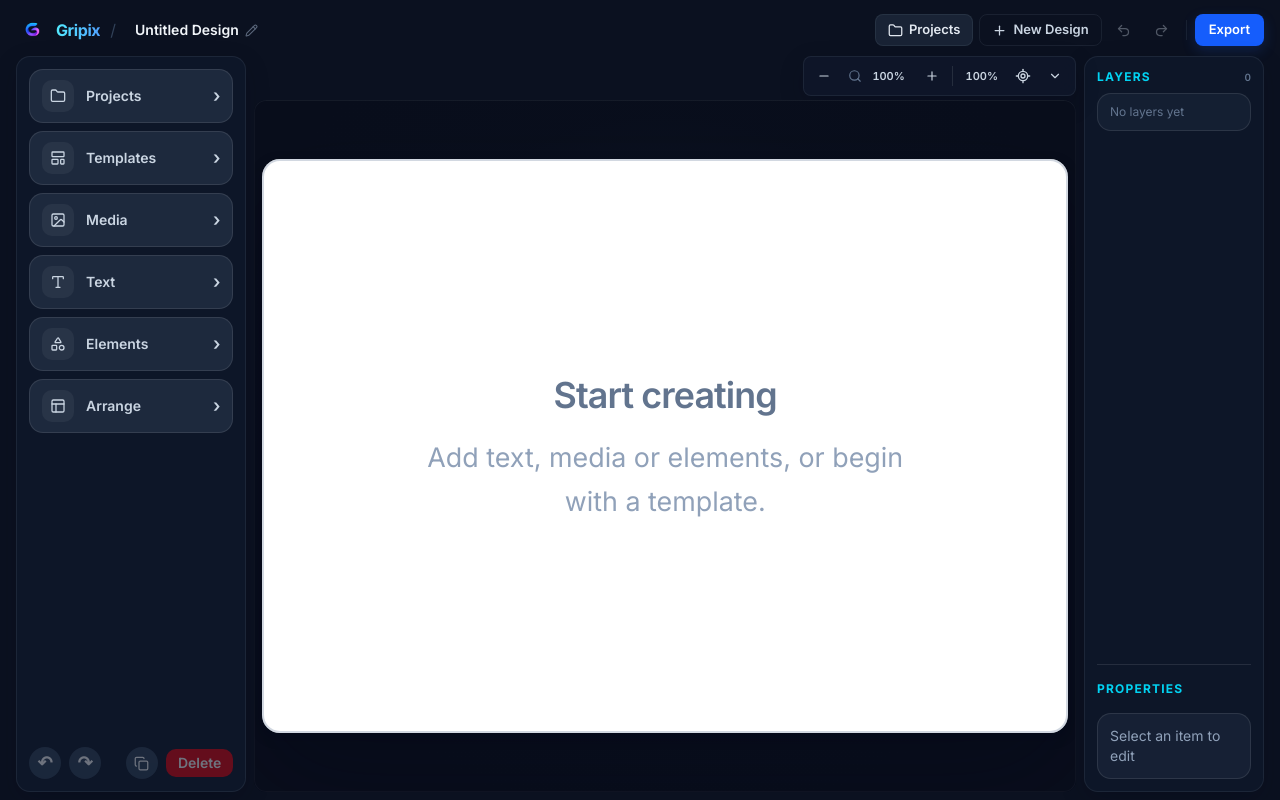
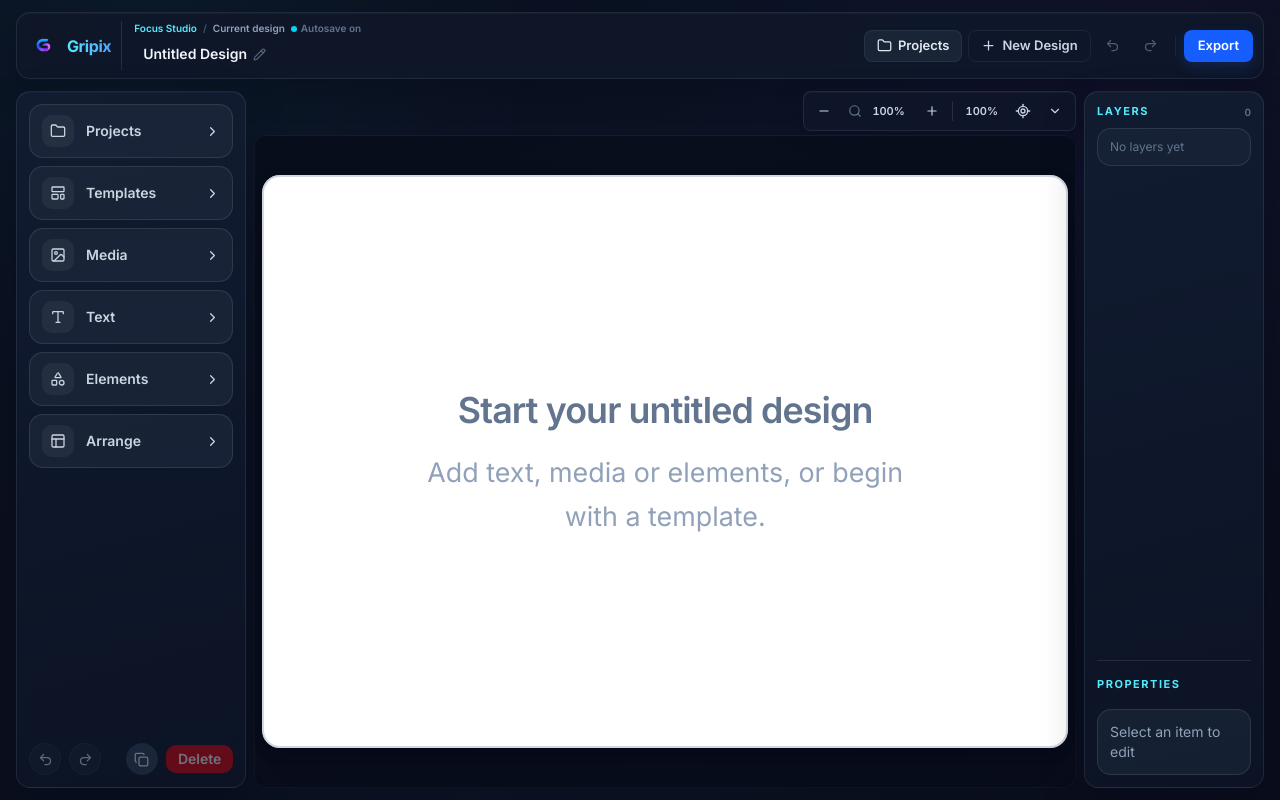
Before and after one commit to Stewey95/yourdesign, a Next.js app: page /create in a window 1280 px wide. Built offline with nearby package versions, Linux system fonts and the light colour scheme; a web font is replaced by a local one.

Commit message:
feat: refine editor as Focus Studio

```diff
--- a/app/globals.css
+++ b/app/globals.css
@@ -195,6 +195,12 @@
   --editor-control-standard: 32px;
   --editor-motion-fast: 140ms;
   --editor-motion-standard: 180ms;
+  --editor-shadow-panel:
+    0 1px 0 rgb(255 255 255 / 0.025) inset,
+    0 18px 44px rgb(2 6 23 / 0.24);
+  --editor-shadow-floating:
+    0 1px 0 rgb(255 255 255 / 0.035) inset,
+    0 12px 32px rgb(2 6 23 / 0.28);
   --background: oklch(1 0 0);
   --foreground: oklch(0.145 0 0);
   --card: oklch(1 0 0);
@@ -521,11 +527,43 @@
     box-shadow: var(--studio-shadow-dialog);
   }
 
+  .editor-focus-shell {
+    position: relative;
+    isolation: isolate;
+    background:
+      radial-gradient(circle at 12% 4%, rgb(6 182 212 / 0.055), transparent 24rem),
+      radial-gradient(circle at 88% 8%, rgb(124 58 237 / 0.055), transparent 28rem),
+      linear-gradient(155deg, var(--editor-shell), var(--editor-workspace));
+  }
+
+  .editor-focus-shell::before {
+    position: absolute;
+    z-index: -1;
+    inset: 0;
+    background: linear-gradient(115deg, transparent 20%, rgb(37 99 235 / 0.025) 52%, transparent 78%);
+    content: "";
+    pointer-events: none;
+  }
+
+  .editor-floating-panel {
+    border: 1px solid rgb(148 163 184 / 0.14);
+    background: linear-gradient(165deg, rgb(18 29 50 / 0.96), rgb(12 20 37 / 0.94));
+    box-shadow: var(--editor-shadow-panel);
+    backdrop-filter: blur(18px);
+  }
+
+  .editor-floating-toolbar {
+    border: 1px solid rgb(148 163 184 / 0.14);
+    background: rgb(15 23 42 / 0.88);
+    box-shadow: var(--editor-shadow-floating);
+    backdrop-filter: blur(16px);
+  }
+
   .editor-toolbar-surface {
-    border: 1px solid var(--editor-border-subtle);
+    border: 1px solid rgb(148 163 184 / 0.14);
     border-radius: var(--editor-radius-control);
     background: rgb(15 23 42 / 0.9);
-    box-shadow: 0 8px 24px rgb(2 6 23 / 0.2);
+    box-shadow: var(--editor-shadow-floating);
     backdrop-filter: blur(14px);
   }
 
@@ -581,6 +619,32 @@
     outline: 2px solid var(--editor-border-focus);
     outline-offset: 2px;
   }
+
+  .editor-panel-control {
+    border: 1px solid var(--editor-border-subtle);
+    background: rgb(30 41 59 / 0.72);
+    color: rgb(226 232 240);
+    transition:
+      background-color var(--editor-motion-fast) ease,
+      border-color var(--editor-motion-fast) ease,
+      color var(--editor-motion-fast) ease,
+      transform var(--editor-motion-fast) ease;
+  }
+
+  .editor-panel-control:hover:not(:disabled) {
+    border-color: rgb(148 163 184 / 0.22);
+    background: var(--editor-hover);
+    color: white;
+  }
+
+  .editor-panel-control:active:not(:disabled) {
+    transform: translateY(1px);
+  }
+
+  .editor-panel-control:focus-visible {
+    outline: 2px solid var(--editor-border-focus);
+    outline-offset: 2px;
+  }
 }
 
 @keyframes studio-skeleton-shimmer {
@@ -611,7 +675,8 @@
   .editor-motion,
   .editor-motion *,
   .editor-toolbar-control,
-  .editor-document-action {
+  .editor-document-action,
+  .editor-panel-control {
     animation-duration: 0.01ms !important;
     animation-iteration-count: 1 !important;
     transition-duration: 0.01ms !important;
--- a/components/EditorPreview.tsx
+++ b/components/EditorPreview.tsx
@@ -173,6 +173,8 @@ export default function EditorPreview({
   const [draftReady, setDraftReady] = useState(false);
   const [activeProject, setActiveProject] = useState<ProjectRecord | null>(null);
   const [projectTitle, setProjectTitle] = useState<string>("Untitled Design");
+  const [productName, setProductName] = useState<string | null>(null);
+  const [productAssetName, setProductAssetName] = useState<string | null>(null);
   const [canvasPresetFitRequest, setCanvasPresetFitRequest] =
     useState(0);
   const [activeToolbarPanel, setActiveToolbarPanel] = useState<ToolbarPanel>(null);
@@ -335,9 +337,15 @@ export default function EditorPreview({
 
         if (productId && productAssetId) {
           const product = await getProduct(productId);
-          requestedProjectId =
-            product?.assets.find((asset) => asset.id === productAssetId)
-              ?.projectId ?? null;
+          const productAsset = product?.assets.find(
+            (asset) => asset.id === productAssetId
+          );
+          requestedProjectId = productAsset?.projectId ?? null;
+
+          if (!cancelled && product) {
+            setProductName(product.name);
+            setProductAssetName(productAsset?.name ?? null);
+          }
         }
 
         const activeId = requestedProjectId ?? getActiveProjectId();
@@ -2491,13 +2499,16 @@ if (direction === "back") {
         ref={editorShellRef}
         className={
           fullScreen
-            ? "w-full max-w-full overflow-hidden bg-[var(--editor-shell)] pb-[max(0.5rem,env(safe-area-inset-bottom))] pl-[max(0.5rem,env(safe-area-inset-left))] pr-[max(0.5rem,env(safe-area-inset-right))] pt-[max(0.5rem,env(safe-area-inset-top))] md:flex md:h-full md:min-h-0 md:flex-col md:px-4 md:pb-2 md:pt-3"
-            : "mx-auto mt-8 w-full max-w-[1600px] overflow-hidden rounded-xl border border-[var(--editor-border-subtle)] bg-[var(--editor-shell)] p-2 shadow-[0_16px_48px_rgb(2_6_23/0.24)] md:mt-2 md:flex md:flex-col md:px-4 md:pb-2 md:pt-3"
+            ? "editor-focus-shell w-full max-w-full overflow-hidden pb-[max(0.5rem,env(safe-area-inset-bottom))] pl-[max(0.5rem,env(safe-area-inset-left))] pr-[max(0.5rem,env(safe-area-inset-right))] pt-[max(0.5rem,env(safe-area-inset-top))] md:flex md:h-full md:min-h-0 md:flex-col md:px-4 md:pb-3 md:pt-3"
+            : "editor-focus-shell mx-auto mt-8 w-full max-w-[1600px] overflow-hidden rounded-xl border border-[var(--editor-border-subtle)] p-2 shadow-[0_16px_48px_rgb(2_6_23/0.24)] md:mt-2 md:flex md:flex-col md:px-4 md:pb-3 md:pt-3"
         }
         style={{ height: fullScreen ? undefined : desktopEditorHeight }}
       >
       <EditorHeader
         projectTitle={projectTitle}
+        productName={productName}
+        productAssetName={productAssetName}
+        saveStatus={draftSaveError ? "Save issue" : draftReady ? "Autosave on" : "Opening draft"}
         productStudioHref={
           productId
             ? `/studio/${encodeURIComponent(productId)}${
@@ -2602,6 +2613,9 @@ if (direction === "back") {
           onViewportChange={setEditorViewport}
           canvasSize={canvasSize}
           canvasPresetFitRequest={canvasPresetFitRequest}
+          emptyCanvasTitle={`Start your ${(
+            productAssetName ?? projectTitle ?? "design"
+          ).toLocaleLowerCase()}`}
           toolbar={selectedItem && !selectedItem.locked ? (
             <LayerToolbar
               itemId={selectedItem.id}
--- a/components/editor/EditorCanvas.tsx
+++ b/components/editor/EditorCanvas.tsx
@@ -41,6 +41,7 @@ type EditorCanvasProps = {
   onViewportChange: Dispatch<SetStateAction<EditorViewport>>;
   canvasSize: Size;
   canvasPresetFitRequest: number;
+  emptyCanvasTitle: string;
   items: DesignItem[];
   selectedItemId: string | null;
   editingItemId: string | null;
@@ -122,6 +123,7 @@ export default function EditorCanvas({
   onViewportChange,
   canvasSize,
   canvasPresetFitRequest,
+  emptyCanvasTitle,
   items,
   selectedItemId,
   editingItemId,
@@ -1400,7 +1402,7 @@ export default function EditorCanvas({
               >
                 <div className="max-w-56">
                   <p className="text-sm font-semibold tracking-tight text-slate-500 md:text-base">
-                    Start creating
+                    {emptyCanvasTitle}
                   </p>
                   <p className="mt-1.5 text-[11px] leading-relaxed text-slate-400 md:text-xs">
                     Add text, media or elements, or begin with a template.
--- a/components/editor/EditorHeader.tsx
+++ b/components/editor/EditorHeader.tsx
@@ -14,6 +14,9 @@ import {
 
 type EditorHeaderProps = {
   projectTitle: string;
+  productName: string | null;
+  productAssetName: string | null;
+  saveStatus: string;
   productStudioHref?: string;
   onTitleChange: (newTitle: string) => void;
   onOpenProjects: () => void;
@@ -27,6 +30,9 @@ type EditorHeaderProps = {
 
 export default function EditorHeader({
   projectTitle,
+  productName,
+  productAssetName,
+  saveStatus,
   productStudioHref,
   onTitleChange,
   onOpenProjects,
@@ -55,7 +61,7 @@ export default function EditorHeader({
   return (
     <div
       data-editor-retain-selection
-      className="editor-motion mb-4 flex min-w-0 flex-wrap items-center justify-between gap-2 md:mb-2 md:min-h-9 md:flex-nowrap"
+      className="editor-motion editor-floating-toolbar mb-4 flex min-w-0 flex-wrap items-center justify-between gap-2 rounded-xl px-2 py-2 md:mb-3 md:min-h-12 md:flex-nowrap md:px-2.5"
     >
       {/* Brand Logo & Title */}
       <div className="flex min-w-0 items-center gap-2.5">
@@ -80,11 +86,22 @@ export default function EditorHeader({
           </span>
         </Link>
 
-        {/* Separator */}
-        <span className="hidden text-slate-700 sm:inline">/</span>
-
         {/* Dynamic Project Title Inline Input */}
-        <div className="flex items-center gap-1.5">
+        <div className="min-w-0 border-l border-white/10 pl-2.5 sm:pl-3">
+          <div className="mb-0.5 flex min-w-0 items-center gap-1.5 text-[10px] font-semibold text-slate-400">
+            <span className="max-w-[100px] truncate text-cyan-300 sm:max-w-[180px]">
+              {productName ?? "Focus Studio"}
+            </span>
+            <span aria-hidden="true" className="text-slate-600">/</span>
+            <span className="max-w-[90px] truncate sm:max-w-[150px]">
+              {productAssetName ?? "Current design"}
+            </span>
+            <span className="hidden items-center gap-1 text-slate-500 sm:inline-flex">
+              <span className="h-1.5 w-1.5 rounded-full bg-cyan-400" aria-hidden="true" />
+              {saveStatus}
+            </span>
+          </div>
+          <div className="flex items-center gap-1.5">
           {isEditingTitle ? (
             <div className="flex items-center gap-1">
               <input
@@ -124,6 +141,7 @@ export default function EditorHeader({
               />
             </button>
           )}
+          </div>
         </div>
       </div>
 
--- a/components/editor/EditorInspector.tsx
+++ b/components/editor/EditorInspector.tsx
@@ -1,4 +1,6 @@
 "use client";
+
+import { Lock, RotateCcw, RotateCw } from "lucide-react";
 
 import {
   TEXT_MAX_FONT_SIZE,
@@ -67,7 +69,7 @@ export default function EditorInspector({
   return (
     <aside
       data-editor-retain-selection
-      className="editor-scrollbar hidden h-full min-h-0 flex-col overflow-y-auto rounded-xl border border-[var(--editor-border-subtle)] bg-[var(--editor-panel)] p-3 text-sm text-slate-300 shadow-[0_8px_24px_rgb(2_6_23/0.18)] md:flex"
+      className="editor-floating-panel editor-scrollbar hidden h-full min-h-0 flex-col overflow-y-auto rounded-xl p-3 text-sm text-slate-300 md:flex"
     >
       <LayersPanel
         items={items}
@@ -80,7 +82,7 @@ export default function EditorInspector({
 
       <div className="my-4 shrink-0 border-t border-white/10" />
 
-      <p className="mb-4 shrink-0 text-xs font-bold uppercase tracking-widest text-cyan-400">
+      <p className="mb-4 shrink-0 text-[11px] font-bold uppercase tracking-[0.14em] text-cyan-300">
         Properties
       </p>
 
@@ -92,8 +94,9 @@ export default function EditorInspector({
 
       {item?.locked && (
         <div className="rounded-xl border border-white/10 bg-slate-800/60 p-3">
-          <p className="text-sm font-bold text-white">
-            🔒 This object is locked.
+          <p className="flex items-center gap-2 text-sm font-bold text-white">
+            <Lock size={15} aria-hidden="true" />
+            This object is locked.
           </p>
           <p className="mt-1 text-xs leading-relaxed text-slate-400">
             Unlock to edit this object.
@@ -339,20 +342,20 @@ function RotationControls({
         <button
           type="button"
           onClick={() => onRotate(itemId, -15)}
-          className="h-9 rounded-lg bg-slate-800 text-xl font-bold text-white transition hover:bg-slate-700"
+          className="editor-panel-control flex h-9 items-center justify-center rounded-lg"
           aria-label="Rotate left"
           title="Rotate left"
         >
-          ↺
+          <RotateCcw size={16} aria-hidden="true" />
         </button>
         <button
           type="button"
           onClick={() => onRotate(itemId, 15)}
-          className="h-9 rounded-lg bg-slate-800 text-xl font-bold text-white transition hover:bg-slate-700"
+          className="editor-panel-control flex h-9 items-center justify-center rounded-lg"
           aria-label="Rotate right"
           title="Rotate right"
         >
-          ↻
+          <RotateCw size={16} aria-hidden="true" />
         </button>
       </div>
     </InspectorField>
--- a/components/editor/EditorSidebar.tsx
+++ b/components/editor/EditorSidebar.tsx
@@ -1,6 +1,7 @@
 "use client";
 
 import {
+  ChevronRight,
   Copy,
   Folder,
   Image,
@@ -8,6 +9,8 @@ import {
   PanelsTopLeft,
   Shapes,
   Type,
+  Redo2,
+  Undo2,
 } from "lucide-react";
 import { useRef } from "react";
 import type {
@@ -140,7 +143,7 @@ export default function EditorSidebar({
     <div
       data-editor-retain-selection
       data-editor-keep-zoom-hud-open
-      className="min-w-0 max-w-full rounded-xl border border-[var(--editor-border-subtle)] bg-[var(--editor-panel)] p-3 text-sm text-slate-300 shadow-[0_8px_24px_rgb(2_6_23/0.18)] md:flex md:h-full md:min-h-0 md:flex-col md:overflow-hidden"
+      className="editor-floating-panel min-w-0 max-w-full rounded-xl p-3 text-sm text-slate-300 md:flex md:h-full md:min-h-0 md:flex-col md:overflow-hidden"
     >
       <div className="sticky top-[calc(7rem+env(safe-area-inset-top))] z-30 -mx-1 mb-4 grid grid-cols-6 gap-1 rounded-xl border border-white/10 bg-slate-900/95 p-1.5 shadow-lg backdrop-blur-xl md:static md:mx-0 md:block md:shrink-0 md:space-y-2 md:border-0 md:bg-transparent md:p-0 md:shadow-none md:backdrop-blur-none">
         {[
@@ -166,8 +169,8 @@ export default function EditorSidebar({
               }
               className={`flex min-w-0 w-full cursor-pointer flex-col items-center gap-1 rounded-xl border px-1 py-2 text-center text-xs font-semibold transition md:flex-row md:gap-3 md:px-3 md:py-2.5 md:text-left md:text-sm ${
                 isActive
-                  ? "border-cyan-400/60 bg-gradient-to-r from-cyan-500/20 via-blue-500/20 to-purple-500/20 text-white shadow-[0_0_18px_rgba(6,182,212,0.25)]"
-                  : "border-white/10 bg-slate-800 text-slate-300 hover:border-white/20 hover:bg-slate-700"
+                  ? "border-cyan-400/45 bg-[var(--editor-selected)] text-white shadow-[0_8px_22px_rgb(2_6_23/0.2)]"
+                  : "border-white/10 bg-slate-800/70 text-slate-300 hover:border-white/20 hover:bg-slate-700/80"
               }`}
             >
               <span className="flex h-7 w-7 shrink-0 items-center justify-center rounded-lg bg-white/5 text-base md:h-8 md:w-8 md:text-base">
@@ -178,13 +181,13 @@ export default function EditorSidebar({
                 {tool.label}
               </span>
 
-              <span
-                className={`hidden text-lg transition-transform md:inline ${
+              <ChevronRight
+                size={15}
+                aria-hidden="true"
+                className={`hidden transition-transform md:inline ${
                   isActive ? "rotate-90" : ""
                 }`}
-              >
-                ›
-              </span>
+              />
             </button>
           );
         })}
@@ -216,7 +219,7 @@ export default function EditorSidebar({
             ref={mediaPanelRef}
             className="mt-3 scroll-mt-[calc(12rem+env(safe-area-inset-top))] rounded-xl border border-white/10 bg-slate-800/60 p-3 md:mt-0 md:scroll-mt-0"
           >
-            <p className="mb-3 text-xs font-bold uppercase tracking-widest text-cyan-400">
+            <p className="mb-3 text-[11px] font-bold uppercase tracking-[0.14em] text-cyan-300">
               Media
             </p>
             <label className="flex h-10 w-full cursor-pointer select-none items-center justify-center rounded-lg bg-blue-600 px-4 font-semibold text-white transition hover:bg-blue-500">
@@ -236,7 +239,7 @@ export default function EditorSidebar({
             ref={textPanelRef}
             className="mt-3 scroll-mt-[calc(12rem+env(safe-area-inset-top))] rounded-xl border border-white/10 bg-slate-800/60 p-3 md:mt-0 md:scroll-mt-0"
           >
-            <p className="mb-3 text-xs font-bold uppercase tracking-widest text-cyan-400">
+            <p className="mb-3 text-[11px] font-bold uppercase tracking-[0.14em] text-cyan-300">
               Text
             </p>
             <button
@@ -254,7 +257,7 @@ export default function EditorSidebar({
             ref={elementsPanelRef}
             className="mt-3 scroll-mt-[calc(12rem+env(safe-area-inset-top))] rounded-xl border border-white/10 bg-slate-800/60 p-3 md:mt-0 md:scroll-mt-0"
           >
-            <p className="mb-3 text-xs font-bold uppercase tracking-widest text-cyan-400">
+            <p className="mb-3 text-[11px] font-bold uppercase tracking-[0.14em] text-cyan-300">
               Elements
             </p>
             <ElementsPanel onInsertElement={onAddElement} />
@@ -281,22 +284,22 @@ export default function EditorSidebar({
           type="button"
           onClick={onUndo}
           disabled={!canUndo}
-          className="flex h-8 w-8 cursor-pointer items-center justify-center rounded-full bg-slate-700 text-lg font-bold text-white transition hover:bg-slate-600 disabled:cursor-not-allowed disabled:opacity-40"
+          className="editor-panel-control flex h-8 w-8 cursor-pointer items-center justify-center rounded-full disabled:cursor-not-allowed disabled:opacity-40"
           aria-label="Undo"
           title="Undo"
         >
-          ↶
+          <Undo2 size={15} aria-hidden="true" />
         </button>
 
         <button
           type="button"
           onClick={onRedo}
           disabled={!canRedo}
-          className="flex h-8 w-8 cursor-pointer items-center justify-center rounded-full bg-slate-700 text-lg font-bold text-white transition hover:bg-slate-600 disabled:cursor-not-allowed disabled:opacity-40"
+          className="editor-panel-control flex h-8 w-8 cursor-pointer items-center justify-center rounded-full disabled:cursor-not-allowed disabled:opacity-40"
           aria-label="Redo"
           title="Redo"
         >
-          ↷
+          <Redo2 size={15} aria-hidden="true" />
         </button>
 
         <button
--- a/components/editor/LayersPanel.tsx
+++ b/components/editor/LayersPanel.tsx
@@ -125,7 +125,7 @@ export default function LayersPanel({
       <div className="mb-2 flex shrink-0 items-center justify-between gap-2">
         <h2
           id="layers-heading"
-          className="text-xs font-bold uppercase tracking-widest text-cyan-400"
+          className="text-[11px] font-bold uppercase tracking-[0.14em] text-cyan-300"
         >
           Layers
         </h2>
```
Also changed, not shown: components/editor/MobileContextToolbar.tsx (+16 -9 lines), components/editor/TextToolbar.tsx (+17 -8 lines).
